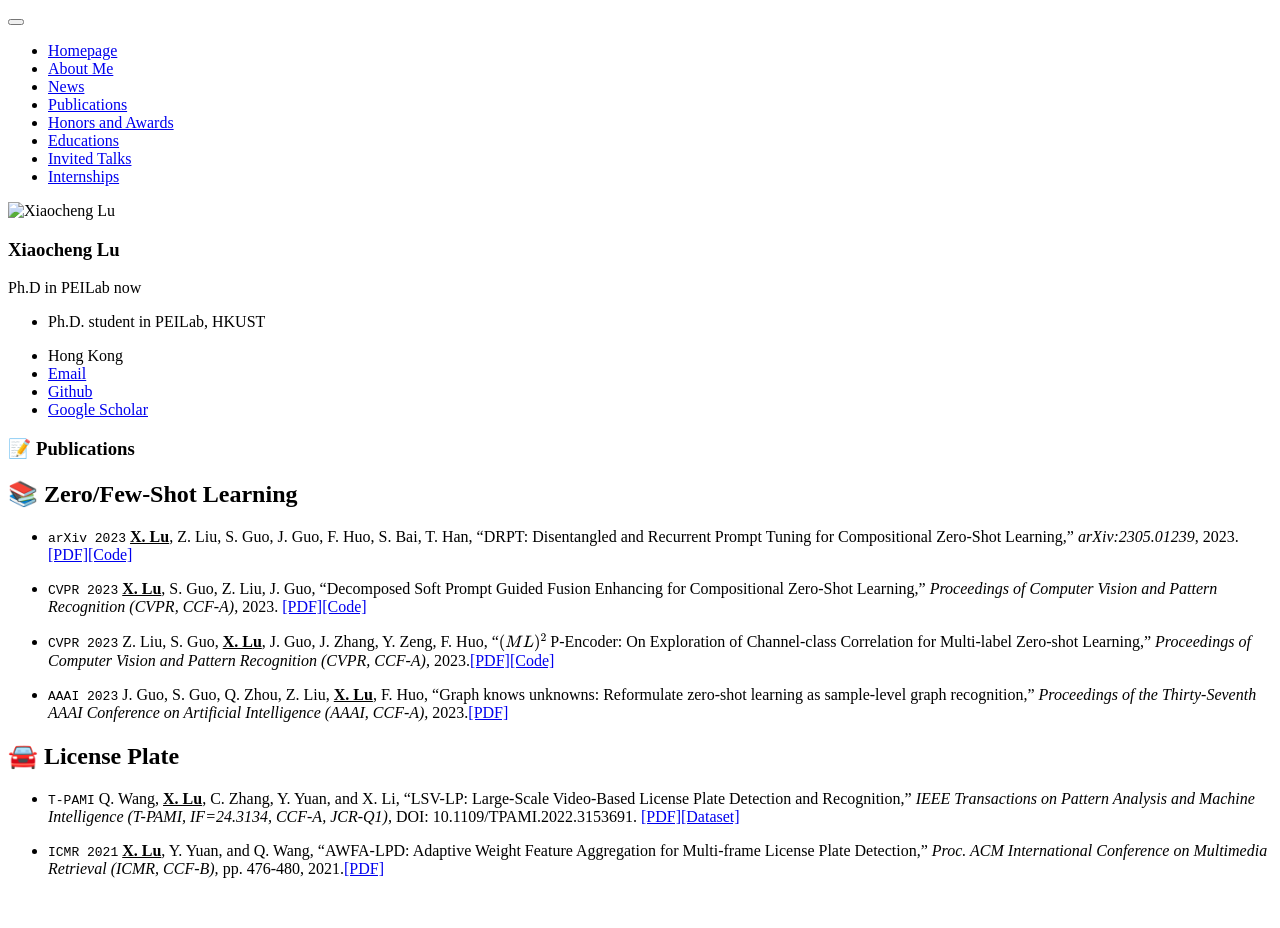
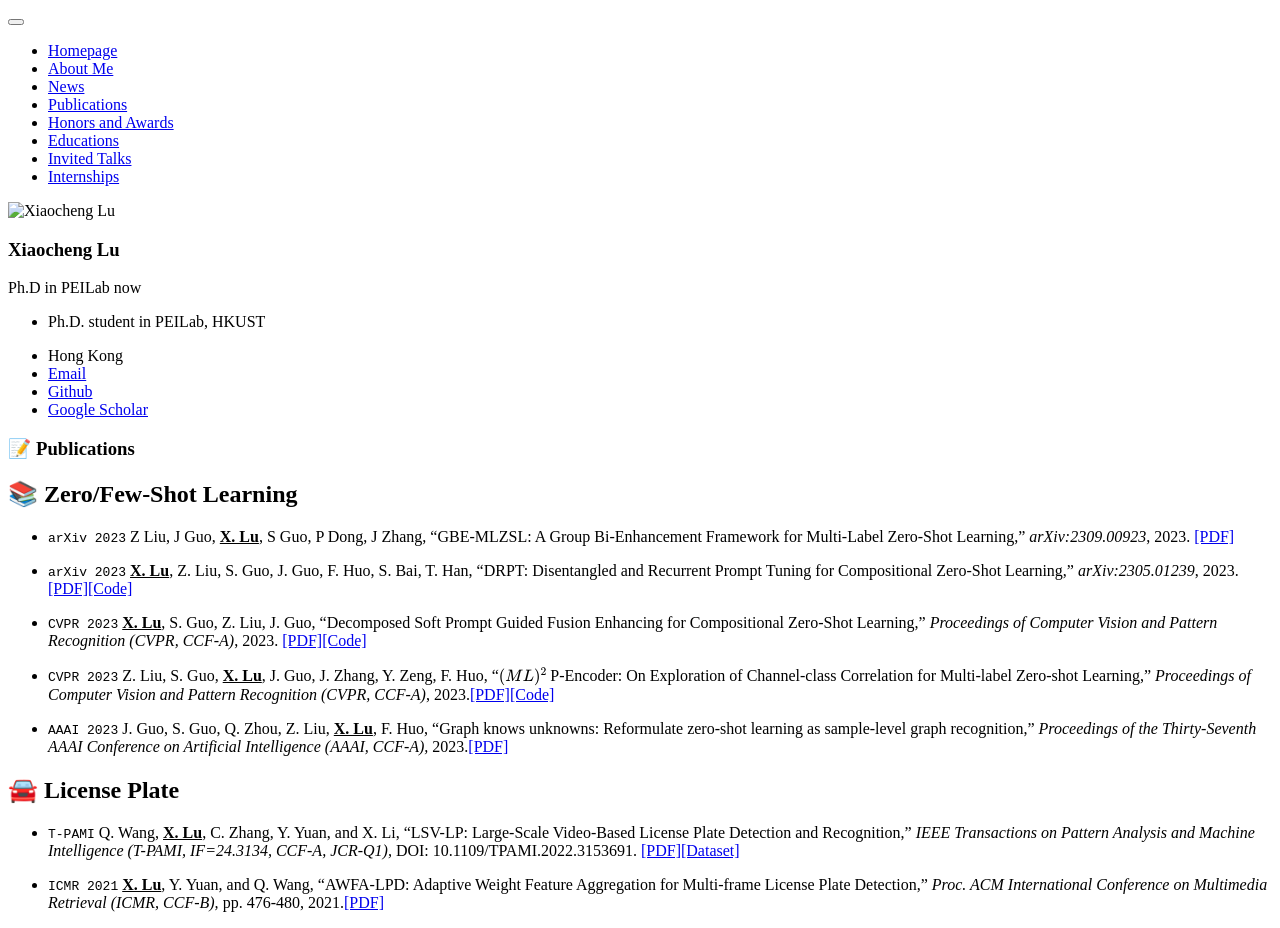
Before and after one commit to Forest-art/forest-art.github.io, a Jekyll site: the page built from _pages/includes/mypub.md, in a window 1280 px wide. Built offline with Jekyll 4.4.1, drawn with Linux system fonts in a browser that asks for light colours; our own code applies the rules of GitHub Pages for plain Markdown files; formulas are drawn with MathJax 3; before the commit the page ends 900 px from its top, so only the background shows below that.

Commit message:
Update mypub.md

```diff
--- a/_pages/includes/mypub.md
+++ b/_pages/includes/mypub.md
@@ -1,5 +1,10 @@
 # 📝 Publications
 ## 📚 Zero/Few-Shot Learning
+
+
+- ``arXiv 2023`` Z Liu, J Guo, **<u>X. Lu</u>**, S Guo, P Dong, J Zhang, "GBE-MLZSL: A Group Bi-Enhancement Framework for Multi-Label Zero-Shot Learning," *arXiv:2309.00923*, 2023.
+[[PDF]](https://arxiv.org/pdf/2309.00923.pdf)
+
 
 - ``arXiv 2023`` **<u>X. Lu</u>**, Z. Liu, S. Guo, J. Guo, F. Huo, S. Bai, T. Han, "DRPT: Disentangled and Recurrent Prompt Tuning for Compositional Zero-Shot Learning," *arXiv:2305.01239*, 2023.
 [[PDF]](https://arxiv.org/pdf/2305.01239.pdf)[[Code]](https://github.com/Forest-art/DRPT-torch)
```
